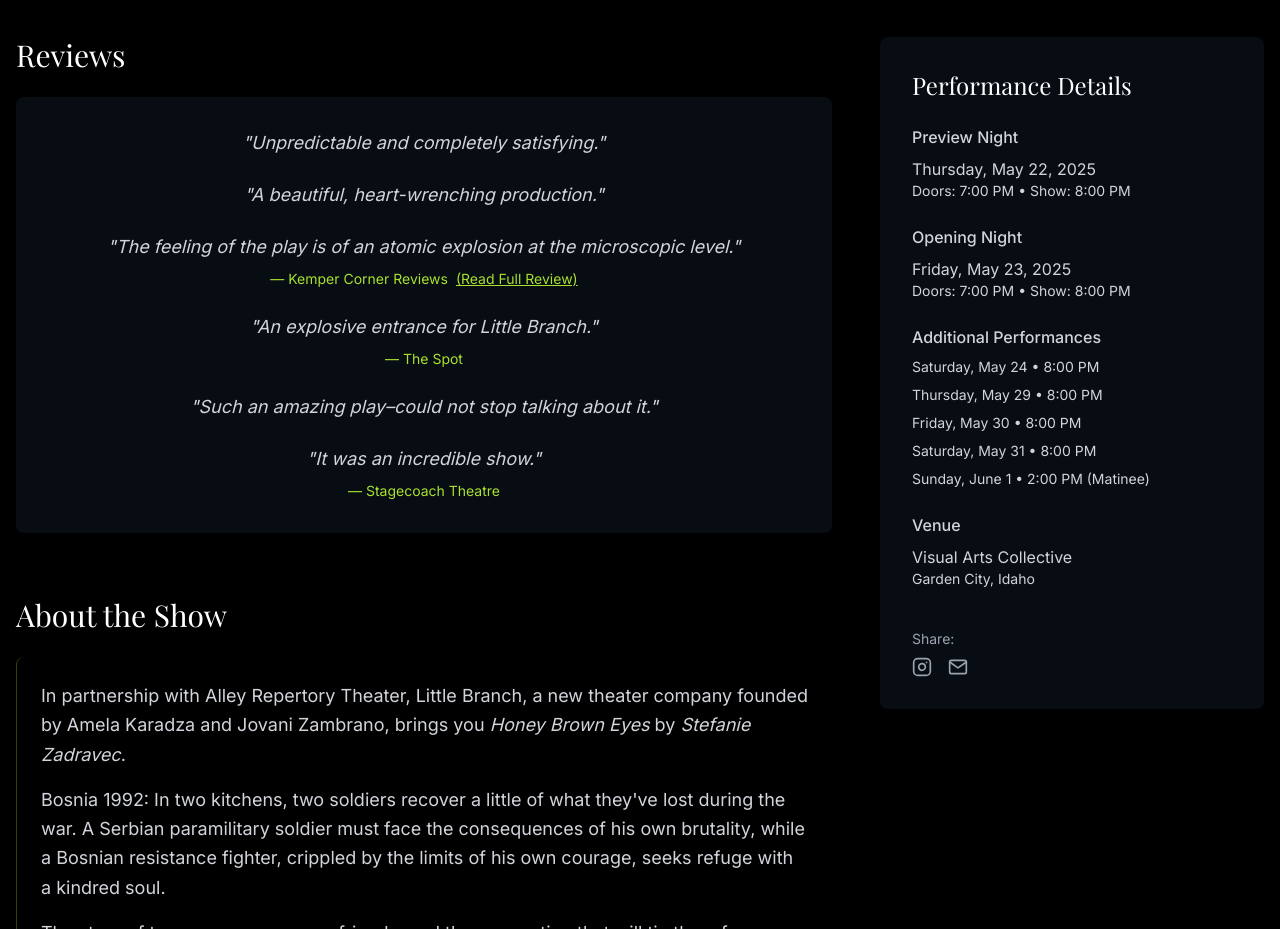
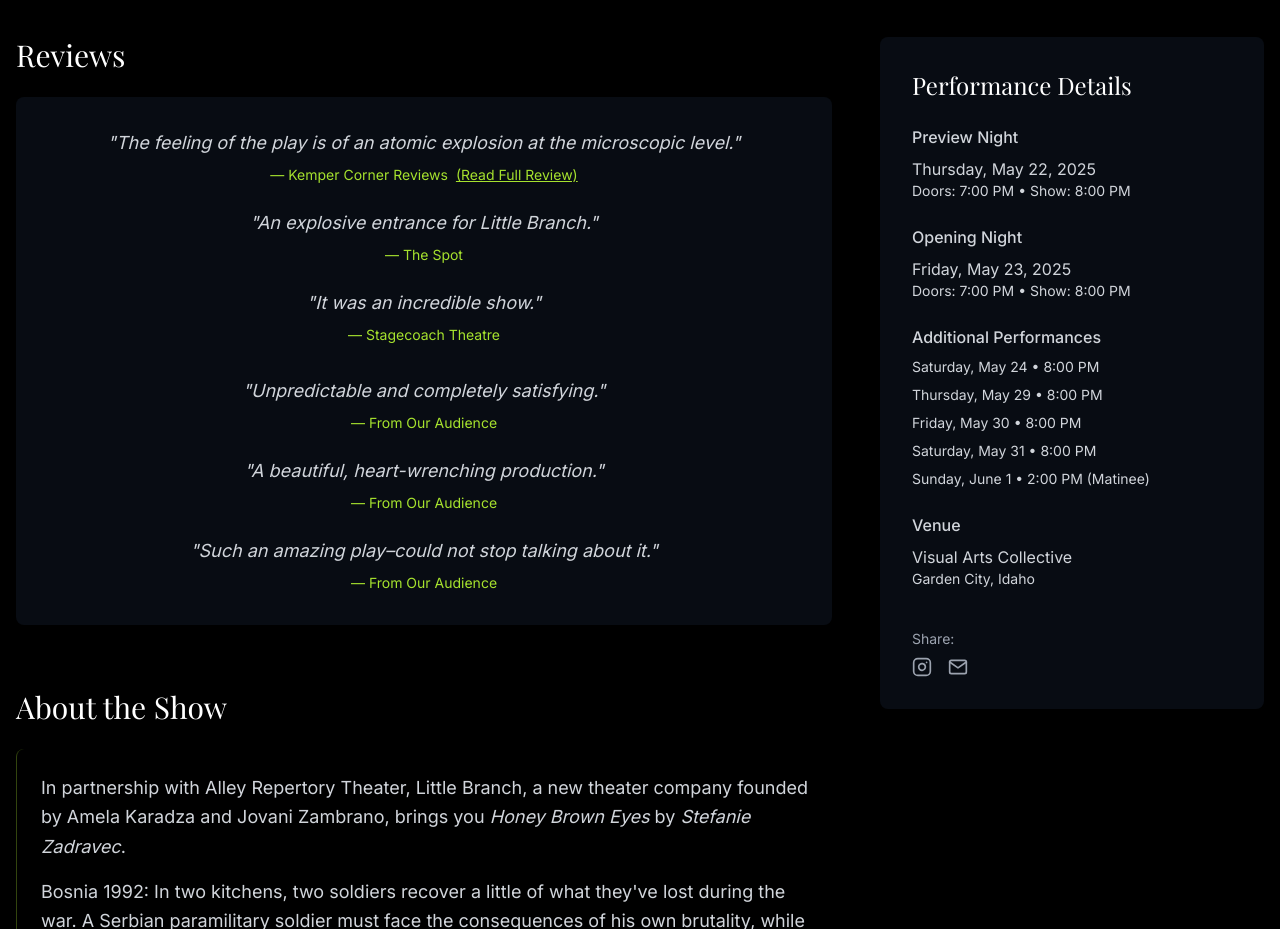
Before and after one commit to gzambran/littleBranchTheater, a Next.js app: page /shows/honey-brown-eyes in a window 1280 px wide. Shown: the part 1040-1969 px from the top of the page. Built offline with nearby package versions, Linux system fonts and the light colour scheme; a web font is replaced by a local one.

Commit message:
Update reviews section with clear attribution grouping
- Group local theater community reviews (Kemper Corner, The Spot, Stagecoach)
- Add 'From Our Audience' attribution to audience quotes
- Maintain equal visual treatment for all quotes
- Improve clarity of quote sources without creating hierarchy

```diff
--- a/src/app/shows/honey-brown-eyes/page.tsx
+++ b/src/app/shows/honey-brown-eyes/page.tsx
@@ -169,33 +169,58 @@ export default function HoneyBrownEyesPage() {
             <div className="space-y-12">
               <ShowContentSection title="Reviews" variant="gray">
   <div className="space-y-6">
+    {/* Theater Community Quotes - with attribution */}
     <div className="text-center">
-                    <p className="text-gray-300 italic text-lg mb-2">"Unpredictable and completely satisfying."</p>
-                  </div>
-
-                  <div className="text-center">
-                    <p className="text-gray-300 italic text-lg mb-2">"A beautiful, heart-wrenching production."</p>
-                  </div>
-
-                  <div className="text-center">
-                    <p className="text-gray-300 italic text-lg mb-2">"The feeling of the play is of an atomic explosion at the microscopic level."</p>
-                    <p className="text-accent text-sm">— Kemper Corner Reviews
-                      <a href="https://www.kempercornerreviews.com/post/honey-brown-eyes" className="ml-2 underline hover:text-accent/80 transition-colors">(Read Full Review)</a>
+      <p className="text-gray-300 italic text-lg mb-2">
+        "The feeling of the play is of an atomic explosion at the microscopic level."
+      </p>
+      <p className="text-accent text-sm">
+        — Kemper Corner Reviews
+        <a
+          href="https://www.kempercornerreviews.com/post/honey-brown-eyes"
+          className="ml-2 underline hover:text-accent/80 transition-colors"
+        >
+          (Read Full Review)
+        </a>
       </p>
     </div>
 
     <div className="text-center">
-                    <p className="text-gray-300 italic text-lg mb-2">"An explosive entrance for Little Branch."</p>
+      <p className="text-gray-300 italic text-lg mb-2">
+        "An explosive entrance for Little Branch."
+      </p>
       <p className="text-accent text-sm">— The Spot</p>
     </div>
 
     <div className="text-center">
-                    <p className="text-gray-300 italic text-lg mb-2">"Such an amazing play–could not stop talking about it."</p>
+      <p className="text-gray-300 italic text-lg mb-2">
+        "It was an incredible show."
+      </p>
+      <p className="text-accent text-sm">— Stagecoach Theatre</p>
+    </div>
+
+    {/* Subtle spacing before audience quotes */}
+    <div className="pt-2">
+      <div className="text-center">
+        <p className="text-gray-300 italic text-lg mb-2">
+          "Unpredictable and completely satisfying."
+        </p>
+        <p className="text-accent text-sm">— From Our Audience</p>
+      </div>
     </div>
 
     <div className="text-center">
-                    <p className="text-gray-300 italic text-lg mb-2">"It was an incredible show."</p>
-                    <p className="text-accent text-sm">— Stagecoach Theatre</p>
+      <p className="text-gray-300 italic text-lg mb-2">
+        "A beautiful, heart-wrenching production."
+      </p>
+      <p className="text-accent text-sm">— From Our Audience</p>
+    </div>
+
+    <div className="text-center">
+      <p className="text-gray-300 italic text-lg mb-2">
+        "Such an amazing play–could not stop talking about it."
+      </p>
+      <p className="text-accent text-sm">— From Our Audience</p>
     </div>
   </div>
 </ShowContentSection>
@@ -254,35 +279,61 @@ export default function HoneyBrownEyesPage() {
             <div className="grid md:grid-cols-3 gap-12">
               {/* Main Content - Left 2 Columns */}
               <div className="md:col-span-2 space-y-16">
+               {/* DESKTOP LAYOUT - Reviews Section */}
 <ShowContentSection title="Reviews" variant="gray">
   <div className="space-y-6">
+    {/* Theater Community Quotes - with attribution */}
     <div className="text-center">
-                      <p className="text-gray-300 italic text-lg mb-2">"Unpredictable and completely satisfying."</p>
-                    </div>
-
-                    <div className="text-center">
-                      <p className="text-gray-300 italic text-lg mb-2">"A beautiful, heart-wrenching production."</p>
-                    </div>
-
-                    <div className="text-center">
-                      <p className="text-gray-300 italic text-lg mb-2">"The feeling of the play is of an atomic explosion at the microscopic level."</p>
-                      <p className="text-accent text-sm">— Kemper Corner Reviews
-                        <a href="#" className="ml-2 underline hover:text-accent/80 transition-colors">(Read Full Review)</a>
+      <p className="text-gray-300 italic text-lg mb-2">
+        "The feeling of the play is of an atomic explosion at the microscopic level."
+      </p>
+      <p className="text-accent text-sm">
+        — Kemper Corner Reviews
+        <a
+          href="https://www.kempercornerreviews.com/post/honey-brown-eyes"
+          className="ml-2 underline hover:text-accent/80 transition-colors"
+        >
+          (Read Full Review)
+        </a>
       </p>
     </div>
 
     <div className="text-center">
-                      <p className="text-gray-300 italic text-lg mb-2">"An explosive entrance for Little Branch."</p>
+      <p className="text-gray-300 italic text-lg mb-2">
+        "An explosive entrance for Little Branch."
+      </p>
       <p className="text-accent text-sm">— The Spot</p>
     </div>
 
     <div className="text-center">
-                      <p className="text-gray-300 italic text-lg mb-2">"Such an amazing play–could not stop talking about it."</p>
+      <p className="text-gray-300 italic text-lg mb-2">
+        "It was an incredible show."
+      </p>
+      <p className="text-accent text-sm">— Stagecoach Theatre</p>
+    </div>
+
+    {/* Subtle spacing before audience quotes */}
+    <div className="pt-2">
+      <div className="text-center">
+        <p className="text-gray-300 italic text-lg mb-2">
+          "Unpredictable and completely satisfying."
+        </p>
+        <p className="text-accent text-sm">— From Our Audience</p>
+      </div>
     </div>
 
     <div className="text-center">
-                      <p className="text-gray-300 italic text-lg mb-2">"It was an incredible show."</p>
-                      <p className="text-accent text-sm">— Stagecoach Theatre</p>
+      <p className="text-gray-300 italic text-lg mb-2">
+        "A beautiful, heart-wrenching production."
+      </p>
+      <p className="text-accent text-sm">— From Our Audience</p>
+    </div>
+
+    <div className="text-center">
+      <p className="text-gray-300 italic text-lg mb-2">
+        "Such an amazing play–could not stop talking about it."
+      </p>
+      <p className="text-accent text-sm">— From Our Audience</p>
     </div>
   </div>
 </ShowContentSection>
```
Lines whose indentation alone changed are shown as unchanged.
